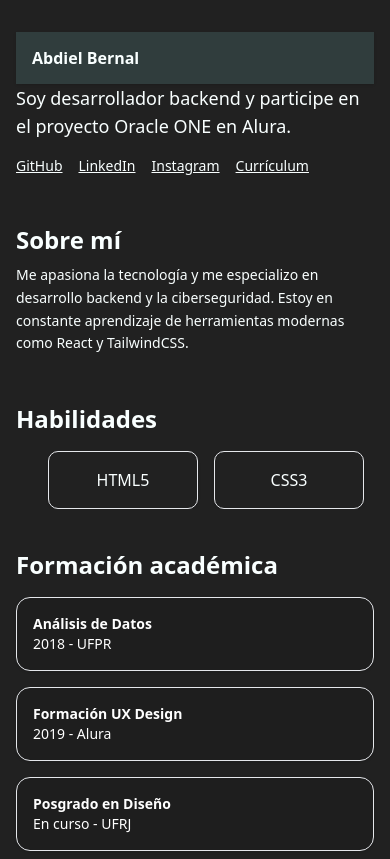
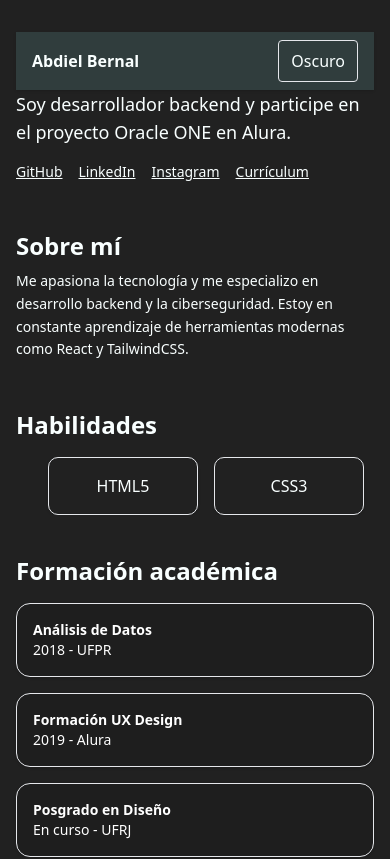
Before and after one commit to 0xStyx507/mi-portafolio, a Next.js app: page / in a window 390 px wide. Shown: the top 859 px of the page. Built offline with nearby package versions, Linux system fonts and the light colour scheme.

Commit message:
Dark mod

```diff
--- a/src/components/ui/Navbar.jsx
+++ b/src/components/ui/Navbar.jsx
@@ -1,4 +1,6 @@
 "use client";
+
+import ThemeToggle from "./Themetoggle";
 
 export default function Navbar({ children}) {
   return (
@@ -22,13 +24,7 @@ export default function Navbar({ children}) {
         </li>
       </ul>
     </div>
-    <button
-      class="relative ml-auto h-6 max-h-[40px] w-6 max-w-[40px] select-none rounded-lg text-center align-middle text-xs font-medium uppercase text-inherit transition-all hover:bg-transparent focus:bg-transparent active:bg-transparent disabled:pointer-events-none disabled:opacity-50 disabled:shadow-none lg:hidden"
-      type="button">
-      <span class="absolute transform -translate-x-1/2 -translate-y-1/2 top-1/2 left-1/2">
-
-      </span>
-    </button>
+    <ThemeToggle />
   </div>
 </nav>
   );
--- /dev/null
+++ b/src/components/ui/Themetoggle.jsx
@@ -0,0 +1,30 @@
+"use client";
+
+import { useEffect, useState } from "react";
+
+export default function ThemeToggle() {
+  const [dark, setDark] = useState(false);
+
+  useEffect(() => {
+    const stored = localStorage.getItem("theme");
+    const prefersDark = window.matchMedia("(prefers-color-scheme: dark)").matches;
+    if (stored === "dark" || (!stored && prefersDark)) {
+      setDark(true);
+      document.documentElement.classList.add("dark");
+    }
+  }, []);
+
+  useEffect(() => {
+    document.documentElement.classList.toggle("dark", dark);
+    localStorage.setItem("theme", dark ? "dark" : "light");
+  }, [dark]);
+
+  return (
+    <button
+      onClick={() => setDark(d => !d)}
+      className="px-3 py-2 rounded border"
+    >
+      {dark ? "Claro" : "Oscuro"}
+    </button>
+  );
+}
```
